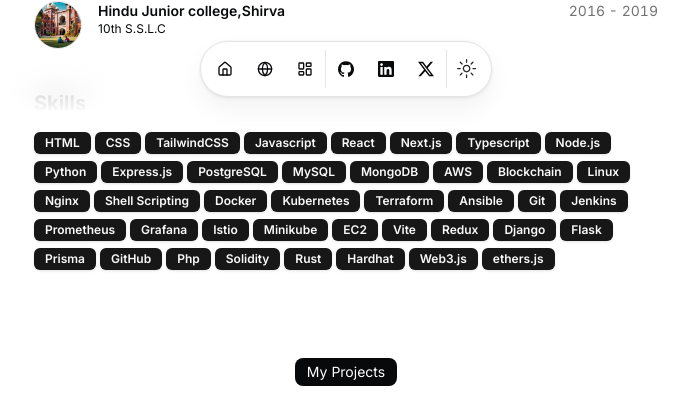
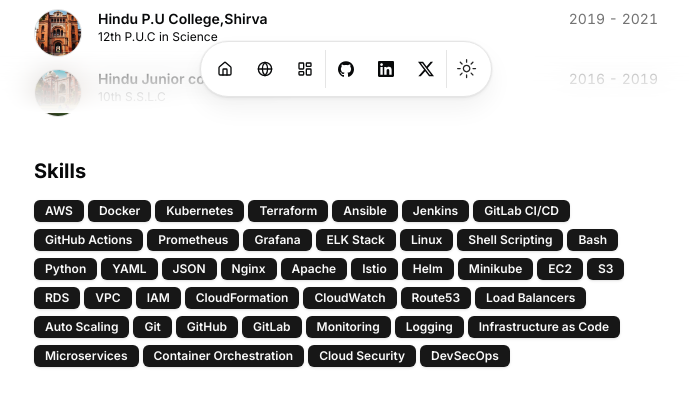
Before and after one commit to Chirag-S-Kotian/Portfolio-V, a Next.js app: page / in a window 1280 px wide. Shown: the part 687-1084 px from the top of the page, without its empty margins (294-983 px from the left). Built offline with nearby package versions, Linux system fonts and the light colour scheme.

Commit message:
Update resume data with new URL, enhanced descriptions, and expanded skill set for DevOps specialization

```diff
--- a/src/data/resume.tsx
+++ b/src/data/resume.tsx
@@ -4,56 +4,57 @@
 export const DATA = {
   name: "Chirag S Kotian",
   initials: "CK",
-  url: "https://chirag-blockchian.vercel.app",
+  url: "https://chiragdev.in",
   location: "Udupi ,KARNATAKA - IN",
   locationLink: "https://www.google.com/maps/place/Udupi",
   description:
-    "Full Stack Web Developer and DevOps Engineer. I love building things and helping people. Very active on Twitter.",
+    "DevOps Engineer specializing in cloud infrastructure, automation, and containerization. Passionate about building scalable systems and optimizing deployment pipelines.",
   summary:
-    "I am Full Stack Web Developer, I am a Self thought Developer,who is learning Full stack web devlopement from 1-2 years from my college days, now i am dedicating my time and concentration towards learning DevOps.I am a recent Graduate in Bachelor of Computer Application [B.C.A], now Pursuing My Post-Graduation Master of Computer Application [M.C.A](/#education), my development journey was very good because of great and updated Content from Youtube,Thank You.",
+    "I am a DevOps Engineer with expertise in cloud infrastructure, containerization, and automation. I specialize in designing and implementing CI/CD pipelines, managing cloud resources, and ensuring system reliability and scalability. With experience in AWS, Docker, Kubernetes, and infrastructure as code tools like Terraform and Ansible, I help organizations streamline their deployment processes and maintain robust, scalable systems. I am a recent Graduate in Bachelor of Computer Application [B.C.A], now Pursuing My Post-Graduation Master of Computer Application [M.C.A](/#education), with a strong focus on DevOps practices and cloud technologies.",
   avatarUrl: "/me1.jpeg",
   skills: [
-    "HTML",
-    "CSS",
-    "TailwindCSS",
-    "Javascript",
-    "React",
-    "Next.js",
-    "Typescript",
-    "Node.js",
-    "Python",
-    "Express.js",
-    "PostgreSQL",
-    "MySQL",
-    "MongoDB",
     "AWS",
-    "Blockchain",
-    "Linux",
-    "Nginx",
-    "Shell Scripting",
     "Docker",
     "Kubernetes",
     "Terraform",
     "Ansible",
-    "Git",
     "Jenkins",
+    "GitLab CI/CD",
+    "GitHub Actions",
     "Prometheus",
     "Grafana",
+    "ELK Stack",
+    "Linux",
+    "Shell Scripting",
+    "Bash",
+    "Python",
+    "YAML",
+    "JSON",
+    "Nginx",
+    "Apache",
     "Istio",
+    "Helm",
     "Minikube",
     "EC2",
-    "Vite",
-    "Redux",
-    "Django",
-    "Flask",
-    "Prisma",
+    "S3",
+    "RDS",
+    "VPC",
+    "IAM",
+    "CloudFormation",
+    "CloudWatch",
+    "Route53",
+    "Load Balancers",
+    "Auto Scaling",
+    "Git",
     "GitHub",
-    "Php",
-    "Solidity",
-    "Rust",
-    "Hardhat",
-    "Web3.js",
-    "ethers.js",
+    "GitLab",
+    "Monitoring",
+    "Logging",
+    "Infrastructure as Code",
+    "Microservices",
+    "Container Orchestration",
+    "Cloud Security",
+    "DevSecOps",
   ],
   navbar: [
     { href: "/", icon: HomeIcon, label: "Home" },
@@ -87,7 +88,7 @@
       },
       email: {
         name: "Send Email",
-        url: "#",
+        url: "mailto:ckotian117@gmail.com",
         icon: Icons.email,
         navbar: false,
       },
```
